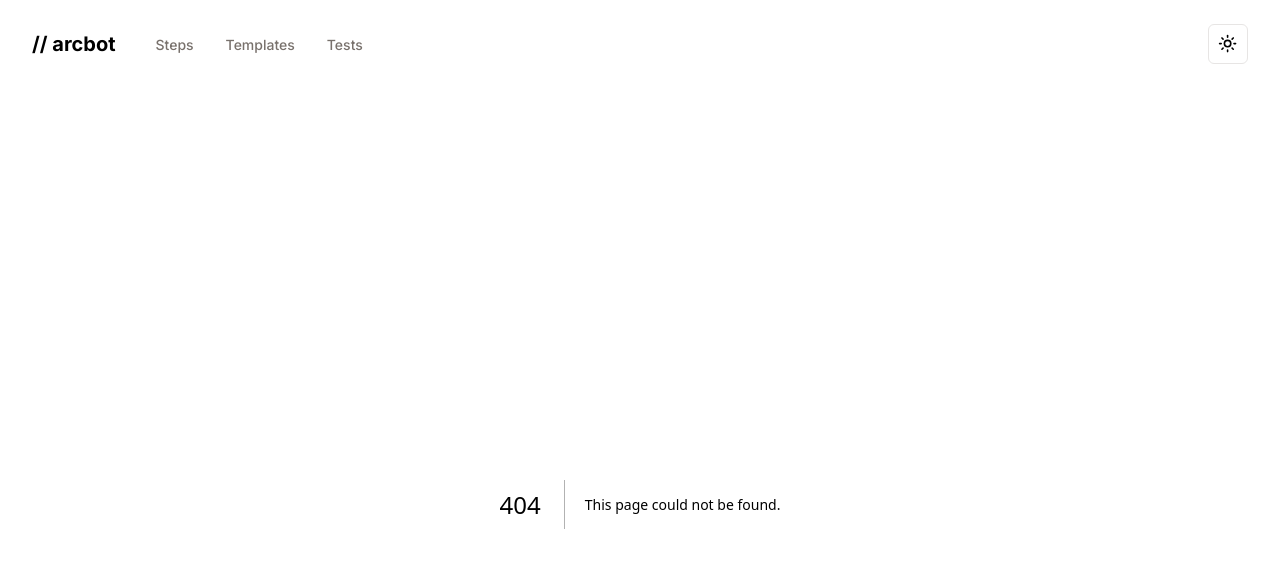
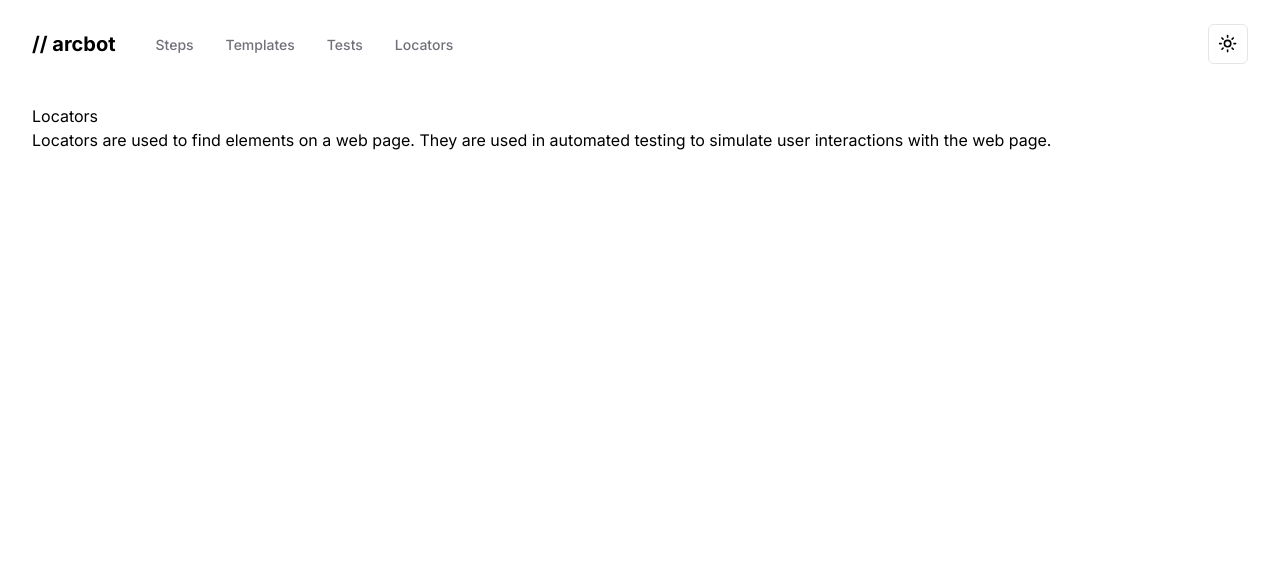
Before and after one commit to jamil2018/arcbot-playwright-generator, a Next.js app: page /locators in a window 1280 px wide. Before the commit this address had no page. Shown: the top 568 px of the page. Built offline with nearby package versions, Linux system fonts and the light colour scheme.

Commit message:
changeset: fix missing unique key error in navbar component, add new info deck component for showing info cards in the dashboard

```diff
--- /dev/null
+++ b/repo/locators/customers/customers.json
@@ -0,0 +1,6 @@
+{
+  "property1": "value1",
+  "property2": "value2",
+  "property3": "value3",
+  "property4": "value4"
+}
--- /dev/null
+++ b/repo/locators/users/users.json
@@ -0,0 +1,6 @@
+{
+  "property1": "value1",
+  "property2": "value2",
+  "property3": "value3",
+  "property4": "value4"
+}
--- a/src/app/globals.css
+++ b/src/app/globals.css
@@ -5,46 +5,46 @@
 @layer base {
   :root {
     --background: 0 0% 100%;
-    --foreground: 20 14.3% 4.1%;
+    --foreground: 240 10% 3.9%;
     --card: 0 0% 100%;
-    --card-foreground: 20 14.3% 4.1%;
+    --card-foreground: 240 10% 3.9%;
     --popover: 0 0% 100%;
-    --popover-foreground: 20 14.3% 4.1%;
-    --primary: 24.6 95% 53.1%;
-    --primary-foreground: 60 9.1% 97.8%;
-    --secondary: 60 4.8% 95.9%;
-    --secondary-foreground: 24 9.8% 10%;
-    --muted: 60 4.8% 95.9%;
-    --muted-foreground: 25 5.3% 44.7%;
-    --accent: 60 4.8% 95.9%;
-    --accent-foreground: 24 9.8% 10%;
+    --popover-foreground: 240 10% 3.9%;
+    --primary: 240 5.9% 10%;
+    --primary-foreground: 0 0% 98%;
+    --secondary: 240 4.8% 95.9%;
+    --secondary-foreground: 240 5.9% 10%;
+    --muted: 240 4.8% 95.9%;
+    --muted-foreground: 240 3.8% 46.1%;
+    --accent: 240 4.8% 95.9%;
+    --accent-foreground: 240 5.9% 10%;
     --destructive: 0 84.2% 60.2%;
-    --destructive-foreground: 60 9.1% 97.8%;
-    --border: 20 5.9% 90%;
-    --input: 20 5.9% 90%;
-    --ring: 24.6 95% 53.1%;
+    --destructive-foreground: 0 0% 98%;
+    --border: 240 5.9% 90%;
+    --input: 240 5.9% 90%;
+    --ring: 240 5.9% 10%;
     --radius: 0.5rem;
   }
 
   .dark {
-    --background: 20 14.3% 4.1%;
-    --foreground: 60 9.1% 97.8%;
-    --card: 20 14.3% 4.1%;
-    --card-foreground: 60 9.1% 97.8%;
-    --popover: 20 14.3% 4.1%;
-    --popover-foreground: 60 9.1% 97.8%;
-    --primary: 20.5 90.2% 48.2%;
-    --primary-foreground: 60 9.1% 97.8%;
-    --secondary: 12 6.5% 15.1%;
-    --secondary-foreground: 60 9.1% 97.8%;
-    --muted: 12 6.5% 15.1%;
-    --muted-foreground: 24 5.4% 63.9%;
-    --accent: 12 6.5% 15.1%;
-    --accent-foreground: 60 9.1% 97.8%;
-    --destructive: 0 72.2% 50.6%;
-    --destructive-foreground: 60 9.1% 97.8%;
-    --border: 12 6.5% 15.1%;
-    --input: 12 6.5% 15.1%;
-    --ring: 20.5 90.2% 48.2%;
+    --background: 240 10% 3.9%;
+    --foreground: 0 0% 98%;
+    --card: 240 10% 3.9%;
+    --card-foreground: 0 0% 98%;
+    --popover: 240 10% 3.9%;
+    --popover-foreground: 0 0% 98%;
+    --primary: 0 0% 98%;
+    --primary-foreground: 240 5.9% 10%;
+    --secondary: 240 3.7% 15.9%;
+    --secondary-foreground: 0 0% 98%;
+    --muted: 240 3.7% 15.9%;
+    --muted-foreground: 240 5% 64.9%;
+    --accent: 240 3.7% 15.9%;
+    --accent-foreground: 0 0% 98%;
+    --destructive: 0 62.8% 30.6%;
+    --destructive-foreground: 0 0% 98%;
+    --border: 240 3.7% 15.9%;
+    --input: 240 3.7% 15.9%;
+    --ring: 240 4.9% 83.9%;
   }
 }
--- /dev/null
+++ b/src/app/locators/page.tsx
@@ -0,0 +1,11 @@
+export default function Locators() {
+  return (
+    <div>
+      <h1>Locators</h1>
+      <p>
+        Locators are used to find elements on a web page. They are used in
+        automated testing to simulate user interactions with the web page.
+      </p>
+    </div>
+  );
+}
--- a/src/app/page.tsx
+++ b/src/app/page.tsx
@@ -1,3 +1,4 @@
+import InfoDeck from "@/components/info-deck";
 import {
   Card,
   CardContent,
@@ -9,26 +10,25 @@ export default function Dashboard() {
   return (
     <div>
       <h1 className="font-bold text-4xl mb-6">Dashboard</h1>
-      <div className="flex justify-start gap-8 ">
-        <Card className="w-72 border-gray-400 border-muted-foreground bg-transparent flex flex-col justify-between">
-          <CardHeader>
-            <span className="font-semibold text-sm">Steps</span>
-            <CardDescription className="text-xs">
-              Total number of step definitions inside the framework
-            </CardDescription>
-          </CardHeader>
-          <CardContent className="text-4xl font-bold">43</CardContent>
-        </Card>
-        <Card className="w-72 border-gray-400 border-muted-foreground bg-transparent flex flex-col justify-between">
-          <CardHeader>
-            <span className="font-semibod text-sm">Templates</span>
-            <CardDescription className="text-xs">
-              Total number of templates created so far
-            </CardDescription>
-          </CardHeader>
-          <CardContent className="text-4xl font-bold">25</CardContent>
-        </Card>
-      </div>
+      <InfoDeck
+        infoBlocks={[
+          {
+            title: "Selectors",
+            description: "Total added selectors",
+            value: 125,
+          },
+          {
+            title: "Steps",
+            description: "Total steps created",
+            value: 25,
+          },
+          {
+            title: "Templates",
+            description: "Total available templates",
+            value: 10,
+          },
+        ]}
+      />
     </div>
   );
 }
--- /dev/null
+++ b/src/components/info-deck.tsx
@@ -0,0 +1,25 @@
+import { InfoBlock } from "@/types/InfoDeck";
+import { Card, CardContent, CardDescription, CardHeader } from "./ui/card";
+
+export default function InfoDeck({ infoBlocks }: { infoBlocks: InfoBlock[] }) {
+  return (
+    <div className="flex justify-start gap-8 ">
+      {infoBlocks.map((block, index) => (
+        <Card
+          className="w-72 border-gray-400 border-muted-foreground bg-transparent flex flex-col justify-between"
+          key={index}
+        >
+          <CardHeader>
+            <span className="font-semibold text-sm">{block.title}</span>
+            <CardDescription className="text-xs">
+              {block.description}
+            </CardDescription>
+          </CardHeader>
+          <CardContent className="text-4xl font-bold text-primary">
+            {block.value}
+          </CardContent>
+        </Card>
+      ))}
+    </div>
+  );
+}
--- a/src/components/navbar.tsx
+++ b/src/components/navbar.tsx
@@ -1,6 +1,6 @@
 import Link from "next/link";
 import { ModeToggle } from "./ui/theme-toggler";
-import NavLinks from "./navlink";
+import NavLinks from "./navlinks";
 
 export default function Navbar() {
   return (
@@ -20,6 +20,7 @@ export default function Navbar() {
               { href: "/steps", text: "Steps" },
               { href: "/templates", text: "Templates" },
               { href: "/tests", text: "Tests" },
+              { href: "/locators", text: "Locators" },
             ]}
           />
         </div>
--- a/src/components/navlink.tsx
+++ b/src/components/navlinks.tsx
@@ -4,8 +4,8 @@ import Link from "next/link";
 export default function NavLinks({ links }: { links: NavLink[] }) {
   return (
     <ul id="nav-link" className="flex justify-around min-w-fit">
-      {links.map((link) => (
-        <li className="mx-4">
+      {links.map((link, index) => (
+        <li className="mx-4" key={index}>
           <Link
             className="text-sm font-medium text-muted-foreground transition-colors hover:text-primary"
             href={link.href}
--- /dev/null
+++ b/src/types/InfoDeck.ts
@@ -0,0 +1,5 @@
+export interface InfoBlock {
+  title: string;
+  description: string;
+  value: number;
+}
```
